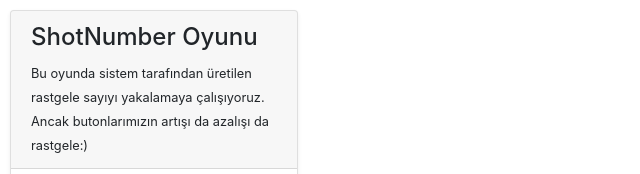
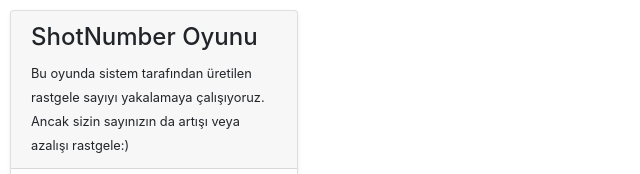
Before and after one commit to ozgunmustafa/targetnumber, a plain HTML site: page index.html in a window 1280 px wide. Shown: the top 174 px of the page, 0-640 px from the left. Drawn offline with Linux system fonts and the light colour scheme.

Commit message:
Update index.html

```diff
--- a/index.html
+++ b/index.html
@@ -19,7 +19,7 @@
     <div class="card shadow-sm" style="width: 18rem; margin: 10px">
         <div class="card-header">
             <h4>ShotNumber Oyunu </h4>
-            <small>Bu oyunda sistem tarafından üretilen rastgele sayıyı yakalamaya çalışıyoruz. <br> Ancak butonlarımızın artışı da azalışı da rastgele:)</small>
+            <small>Bu oyunda sistem tarafından üretilen rastgele sayıyı yakalamaya çalışıyoruz. <br> Ancak sizin sayınızın da artışı veya azalışı rastgele:)</small>
         </div>
         <div class="card-body m-2" >
         <p>Şuanki Değer: {{ value }}</p>
```
